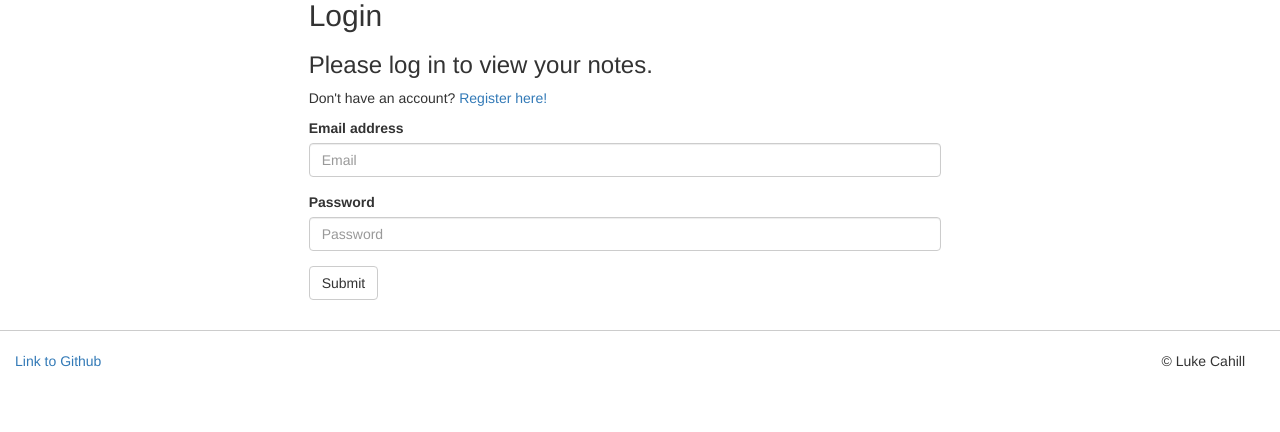
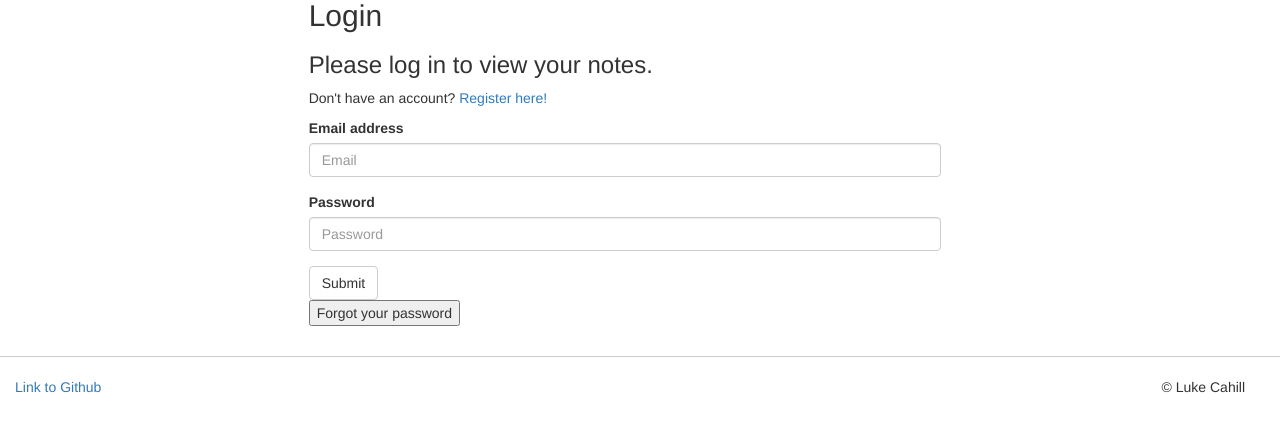
Before and after one commit to lukecahill/Note-keeper, a PHP site: page /login.php in a window 1280 px wide. Shown: the part 259-691 px from the top of the page. Run offline with PHP 8.4, Linux system fonts and the light colour scheme; some libraries are stand-ins or nearby versions.

Commit message:
Add form & link to password reset form

```diff
--- a/login.php
+++ b/login.php
@@ -22,6 +22,7 @@
 				Note Keeper.
 		</h1>
 	</div>
+
 	<div class="col-sm-2">
 	</div>
 	<div class="col-sm-8 row">
@@ -52,6 +53,13 @@
 				Submit
 			</button>
 		</form>
+		<form method="POST" action="password-reset.php">
+			<div class="password_reset_container">
+				<button class="password_reset" name="password_reset" type="submit">
+					Forgot your password
+				</button>
+			</div>
+		</form>
 	</div>
 	<div class="col-sm-2">
 	</div>
```
